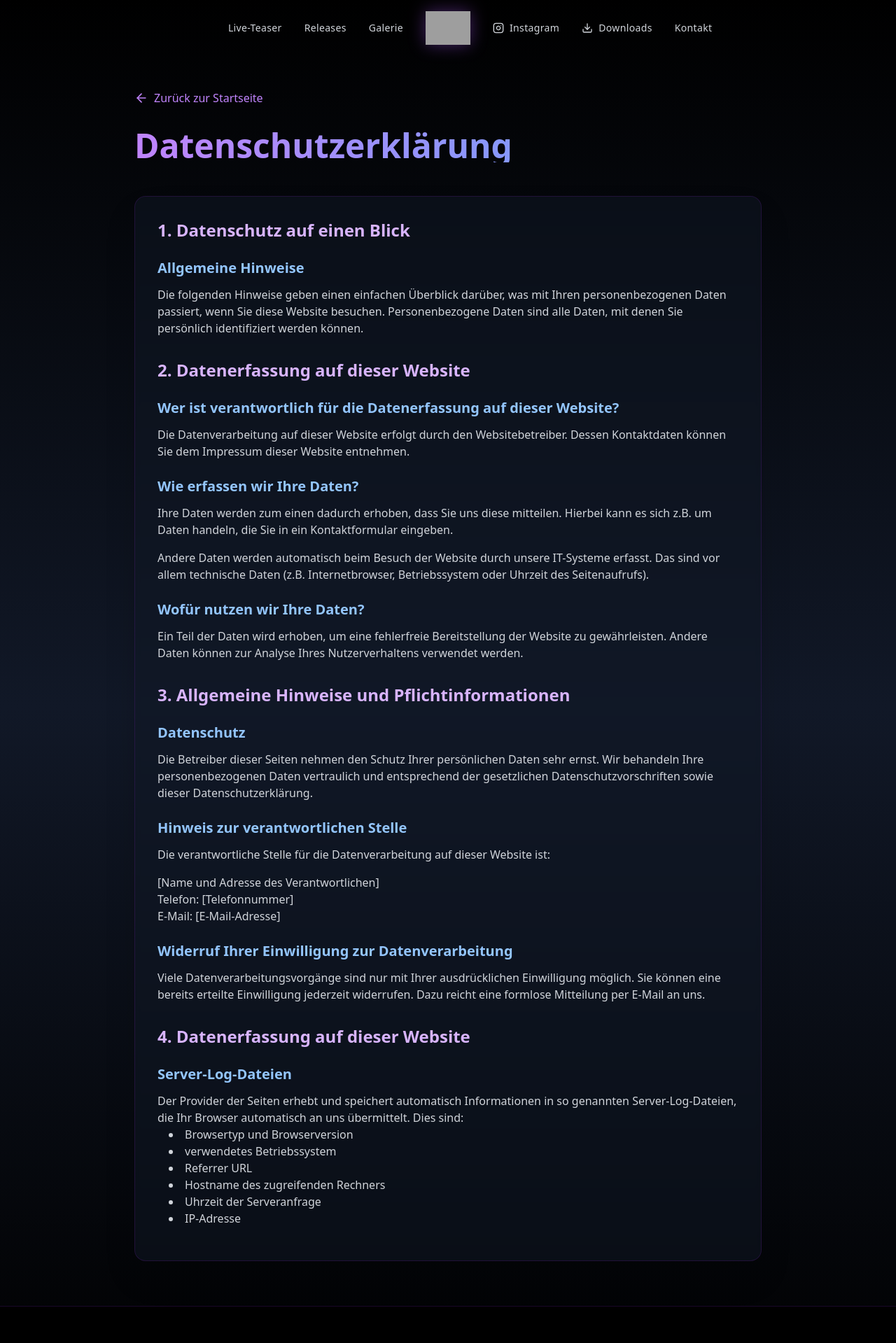
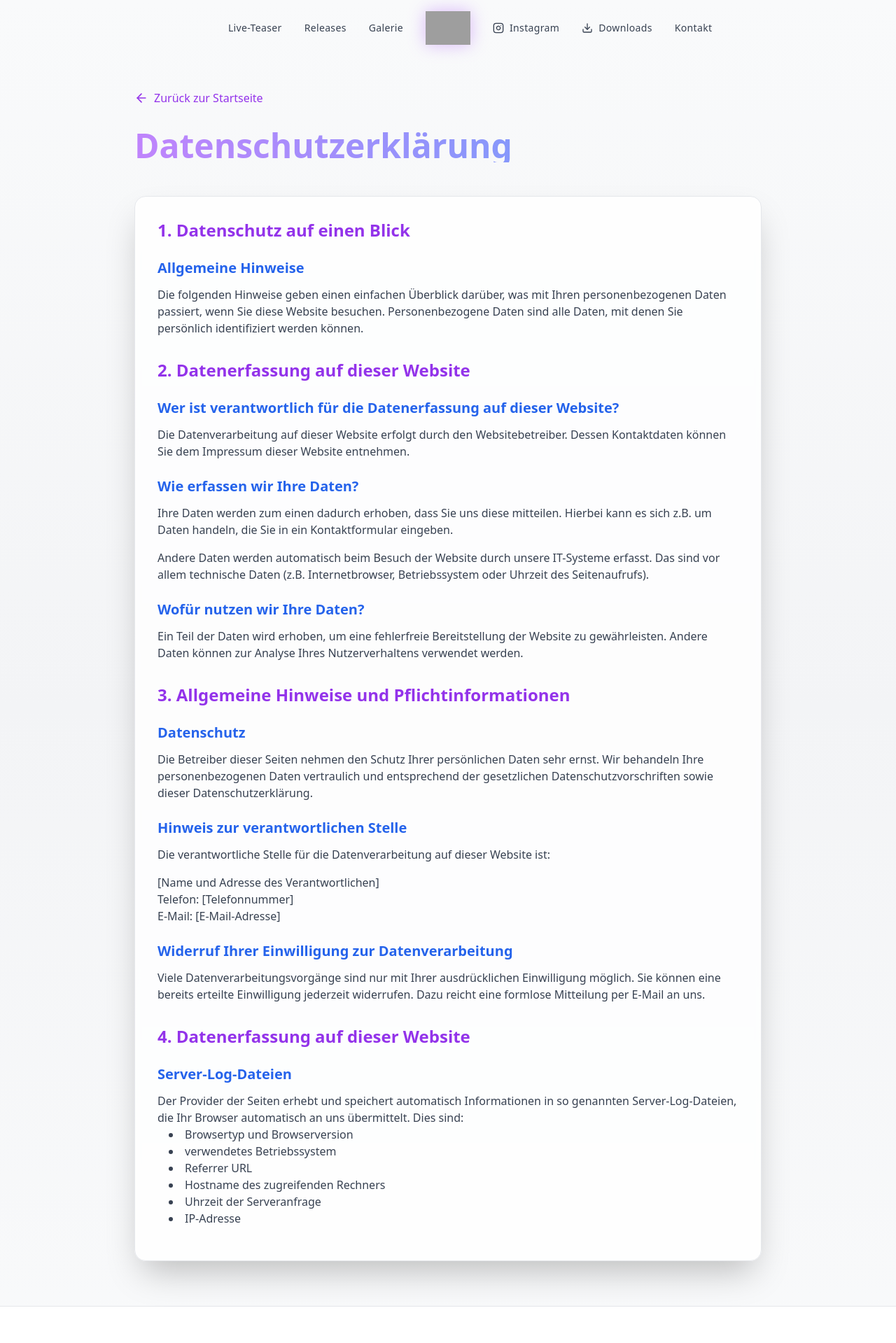
Before and after one commit to TimFr99/TCM2, a React (Vite) app: page /datenschutz in a window 1280 px wide. Shown: the top 1919 px of the page at 70% size. Built offline with nearby package versions, Linux system fonts and the light colour scheme; grey boxes are pictures that could not be loaded.

Commit message:
Apply light theme & optimize video text

```diff
--- a/src/components/GallerySection.tsx
+++ b/src/components/GallerySection.tsx
@@ -2,7 +2,7 @@ import { SITE_DATA } from '../data/constants';
 
 export const GallerySection = () => {
   return (
-    <section id="galerie" className="py-24 px-6 bg-gradient-to-b from-black via-gray-900 to-black">
+    <section id="galerie" className="py-24 px-6 bg-gradient-to-b from-gray-50 via-gray-100 to-gray-50">
       <div className="max-w-7xl mx-auto">
         <h2 className="text-4xl md:text-5xl lg:text-6xl font-bold text-center mb-20 text-transparent bg-clip-text bg-gradient-to-r from-green-400 via-blue-400 to-cyan-400 drop-shadow-[0_0_20px_rgba(34,211,238,0.5)]">
           Galerie
--- a/src/components/Navbar.tsx
+++ b/src/components/Navbar.tsx
@@ -24,7 +24,7 @@ export const Navbar = () => {
     <nav
       className={`fixed top-0 left-0 right-0 z-50 transition-all duration-500 ${
         scrolled
-          ? 'bg-black/80 backdrop-blur-lg shadow-lg shadow-purple-900/20'
+          ? 'bg-white/90 backdrop-blur-lg shadow-lg shadow-gray-200/50'
           : 'bg-transparent'
       }`}
     >
@@ -33,19 +33,19 @@ export const Navbar = () => {
           <div className="flex items-center gap-8 flex-1 justify-end">
             <button
               onClick={() => scrollToSection('live-teaser')}
-              className="text-gray-300 hover:text-purple-400 transition-colors duration-300 text-sm tracking-wide font-light hover:drop-shadow-[0_0_8px_rgba(168,85,247,0.5)]"
+              className="text-gray-700 hover:text-purple-600 transition-colors duration-300 text-sm tracking-wide font-light hover:drop-shadow-[0_0_8px_rgba(168,85,247,0.5)]"
             >
               Live-Teaser
             </button>
             <button
               onClick={() => scrollToSection('releases')}
-              className="text-gray-300 hover:text-purple-400 transition-colors duration-300 text-sm tracking-wide font-light hover:drop-shadow-[0_0_8px_rgba(168,85,247,0.5)]"
+              className="text-gray-700 hover:text-purple-600 transition-colors duration-300 text-sm tracking-wide font-light hover:drop-shadow-[0_0_8px_rgba(168,85,247,0.5)]"
             >
               Releases
             </button>
             <button
               onClick={() => scrollToSection('galerie')}
-              className="text-gray-300 hover:text-purple-400 transition-colors duration-300 text-sm tracking-wide font-light hover:drop-shadow-[0_0_8px_rgba(168,85,247,0.5)]"
+              className="text-gray-700 hover:text-purple-600 transition-colors duration-300 text-sm tracking-wide font-light hover:drop-shadow-[0_0_8px_rgba(168,85,247,0.5)]"
             >
               Galerie
             </button>
@@ -69,7 +69,7 @@ export const Navbar = () => {
               href={SITE_DATA.navbar.instagramUrl}
               target="_blank"
               rel="noopener noreferrer"
-              className="text-gray-300 hover:text-purple-400 transition-colors duration-300 text-sm tracking-wide font-light flex items-center gap-2 hover:drop-shadow-[0_0_8px_rgba(168,85,247,0.5)]"
+              className="text-gray-700 hover:text-purple-600 transition-colors duration-300 text-sm tracking-wide font-light flex items-center gap-2 hover:drop-shadow-[0_0_8px_rgba(168,85,247,0.5)]"
             >
               <Instagram size={16} />
               Instagram
@@ -78,14 +78,14 @@ export const Navbar = () => {
               href={SITE_DATA.navbar.downloadPdfUrl}
               target="_blank"
               rel="noopener noreferrer"
-              className="text-gray-300 hover:text-purple-400 transition-colors duration-300 text-sm tracking-wide font-light flex items-center gap-2 hover:drop-shadow-[0_0_8px_rgba(168,85,247,0.5)]"
+              className="text-gray-700 hover:text-purple-600 transition-colors duration-300 text-sm tracking-wide font-light flex items-center gap-2 hover:drop-shadow-[0_0_8px_rgba(168,85,247,0.5)]"
             >
               <Download size={16} />
               Downloads
             </a>
             <a
               href={`mailto:${SITE_DATA.navbar.contactEmail}`}
-              className="text-gray-300 hover:text-purple-400 transition-colors duration-300 text-sm tracking-wide font-light hover:drop-shadow-[0_0_8px_rgba(168,85,247,0.5)]"
+              className="text-gray-700 hover:text-purple-600 transition-colors duration-300 text-sm tracking-wide font-light hover:drop-shadow-[0_0_8px_rgba(168,85,247,0.5)]"
             >
               Kontakt
             </a>
--- a/src/components/ReleasesSection.tsx
+++ b/src/components/ReleasesSection.tsx
@@ -3,7 +3,7 @@ import { SITE_DATA } from '../data/constants';
 
 export const ReleasesSection = () => {
   return (
-    <section id="releases" className="py-24 px-6 bg-gradient-to-b from-black via-gray-950 to-black">
+    <section id="releases" className="py-24 px-6 bg-gradient-to-b from-gray-50 via-white to-gray-50">
       <div className="max-w-5xl mx-auto">
         <h2 className="text-4xl md:text-5xl lg:text-6xl font-bold text-center mb-20 text-transparent bg-clip-text bg-gradient-to-r from-blue-400 via-purple-400 to-green-400 drop-shadow-[0_0_20px_rgba(168,85,247,0.5)]">
           Releases
--- a/src/index.css
+++ b/src/index.css
@@ -8,7 +8,7 @@
   }
 
   body {
-    @apply bg-black text-white;
+    @apply bg-gray-50 text-gray-900;
   }
 }
 
--- a/src/pages/DatenschutzPage.tsx
+++ b/src/pages/DatenschutzPage.tsx
@@ -5,14 +5,14 @@ import { Footer } from '../components/Footer';
 
 export const DatenschutzPage = () => {
   return (
-    <div className="min-h-screen bg-gradient-to-b from-black via-gray-900 to-black">
+    <div className="min-h-screen bg-gradient-to-b from-gray-50 via-gray-100 to-gray-50">
       <Navbar />
 
       <div className="pt-32 pb-16 px-6">
         <div className="max-w-4xl mx-auto">
           <Link
             to="/"
-            className="inline-flex items-center gap-2 text-purple-400 hover:text-purple-300 transition-colors mb-8"
+            className="inline-flex items-center gap-2 text-purple-600 hover:text-purple-700 transition-colors mb-8"
           >
             <ArrowLeft size={20} />
             Zurück zur Startseite
@@ -22,75 +22,75 @@ export const DatenschutzPage = () => {
             Datenschutzerklärung
           </h1>
 
-          <div className="prose prose-invert max-w-none">
-            <div className="bg-gray-900/50 backdrop-blur-sm rounded-2xl p-8 border border-purple-900/30 shadow-2xl">
-              <h2 className="text-2xl font-bold text-purple-300 mb-4">1. Datenschutz auf einen Blick</h2>
+          <div className="prose max-w-none">
+            <div className="bg-white/80 backdrop-blur-sm rounded-2xl p-8 border border-gray-200 shadow-2xl">
+              <h2 className="text-2xl font-bold text-purple-600 mb-4">1. Datenschutz auf einen Blick</h2>
 
-              <h3 className="text-xl font-semibold text-blue-300 mb-3 mt-6">Allgemeine Hinweise</h3>
-              <p className="text-gray-300 mb-4">
+              <h3 className="text-xl font-semibold text-blue-600 mb-3 mt-6">Allgemeine Hinweise</h3>
+              <p className="text-gray-700 mb-4">
                 Die folgenden Hinweise geben einen einfachen Überblick darüber, was mit Ihren personenbezogenen
                 Daten passiert, wenn Sie diese Website besuchen. Personenbezogene Daten sind alle Daten, mit
                 denen Sie persönlich identifiziert werden können.
               </p>
 
-              <h2 className="text-2xl font-bold text-purple-300 mb-4 mt-8">2. Datenerfassung auf dieser Website</h2>
+              <h2 className="text-2xl font-bold text-purple-600 mb-4 mt-8">2. Datenerfassung auf dieser Website</h2>
 
-              <h3 className="text-xl font-semibold text-blue-300 mb-3 mt-6">Wer ist verantwortlich für die Datenerfassung auf dieser Website?</h3>
-              <p className="text-gray-300 mb-4">
+              <h3 className="text-xl font-semibold text-blue-600 mb-3 mt-6">Wer ist verantwortlich für die Datenerfassung auf dieser Website?</h3>
+              <p className="text-gray-700 mb-4">
                 Die Datenverarbeitung auf dieser Website erfolgt durch den Websitebetreiber. Dessen Kontaktdaten
                 können Sie dem Impressum dieser Website entnehmen.
               </p>
 
-              <h3 className="text-xl font-semibold text-blue-300 mb-3 mt-6">Wie erfassen wir Ihre Daten?</h3>
-              <p className="text-gray-300 mb-4">
+              <h3 className="text-xl font-semibold text-blue-600 mb-3 mt-6">Wie erfassen wir Ihre Daten?</h3>
+              <p className="text-gray-700 mb-4">
                 Ihre Daten werden zum einen dadurch erhoben, dass Sie uns diese mitteilen. Hierbei kann es sich
                 z.B. um Daten handeln, die Sie in ein Kontaktformular eingeben.
               </p>
-              <p className="text-gray-300 mb-4">
+              <p className="text-gray-700 mb-4">
                 Andere Daten werden automatisch beim Besuch der Website durch unsere IT-Systeme erfasst. Das sind
                 vor allem technische Daten (z.B. Internetbrowser, Betriebssystem oder Uhrzeit des Seitenaufrufs).
               </p>
 
-              <h3 className="text-xl font-semibold text-blue-300 mb-3 mt-6">Wofür nutzen wir Ihre Daten?</h3>
-              <p className="text-gray-300 mb-4">
+              <h3 className="text-xl font-semibold text-blue-600 mb-3 mt-6">Wofür nutzen wir Ihre Daten?</h3>
+              <p className="text-gray-700 mb-4">
                 Ein Teil der Daten wird erhoben, um eine fehlerfreie Bereitstellung der Website zu gewährleisten.
                 Andere Daten können zur Analyse Ihres Nutzerverhaltens verwendet werden.
               </p>
 
-              <h2 className="text-2xl font-bold text-purple-300 mb-4 mt-8">3. Allgemeine Hinweise und Pflichtinformationen</h2>
+              <h2 className="text-2xl font-bold text-purple-600 mb-4 mt-8">3. Allgemeine Hinweise und Pflichtinformationen</h2>
 
-              <h3 className="text-xl font-semibold text-blue-300 mb-3 mt-6">Datenschutz</h3>
-              <p className="text-gray-300 mb-4">
+              <h3 className="text-xl font-semibold text-blue-600 mb-3 mt-6">Datenschutz</h3>
+              <p className="text-gray-700 mb-4">
                 Die Betreiber dieser Seiten nehmen den Schutz Ihrer persönlichen Daten sehr ernst. Wir behandeln
                 Ihre personenbezogenen Daten vertraulich und entsprechend der gesetzlichen Datenschutzvorschriften
                 sowie dieser Datenschutzerklärung.
               </p>
 
-              <h3 className="text-xl font-semibold text-blue-300 mb-3 mt-6">Hinweis zur verantwortlichen Stelle</h3>
-              <p className="text-gray-300 mb-4">
+              <h3 className="text-xl font-semibold text-blue-600 mb-3 mt-6">Hinweis zur verantwortlichen Stelle</h3>
+              <p className="text-gray-700 mb-4">
                 Die verantwortliche Stelle für die Datenverarbeitung auf dieser Website ist:
               </p>
-              <p className="text-gray-300 mb-4">
+              <p className="text-gray-700 mb-4">
                 [Name und Adresse des Verantwortlichen]<br />
                 Telefon: [Telefonnummer]<br />
                 E-Mail: [E-Mail-Adresse]
               </p>
 
-              <h3 className="text-xl font-semibold text-blue-300 mb-3 mt-6">Widerruf Ihrer Einwilligung zur Datenverarbeitung</h3>
-              <p className="text-gray-300 mb-4">
+              <h3 className="text-xl font-semibold text-blue-600 mb-3 mt-6">Widerruf Ihrer Einwilligung zur Datenverarbeitung</h3>
+              <p className="text-gray-700 mb-4">
                 Viele Datenverarbeitungsvorgänge sind nur mit Ihrer ausdrücklichen Einwilligung möglich. Sie
                 können eine bereits erteilte Einwilligung jederzeit widerrufen. Dazu reicht eine formlose
                 Mitteilung per E-Mail an uns.
               </p>
 
-              <h2 className="text-2xl font-bold text-purple-300 mb-4 mt-8">4. Datenerfassung auf dieser Website</h2>
+              <h2 className="text-2xl font-bold text-purple-600 mb-4 mt-8">4. Datenerfassung auf dieser Website</h2>
 
-              <h3 className="text-xl font-semibold text-blue-300 mb-3 mt-6">Server-Log-Dateien</h3>
-              <p className="text-gray-300">
+              <h3 className="text-xl font-semibold text-blue-600 mb-3 mt-6">Server-Log-Dateien</h3>
+              <p className="text-gray-700">
                 Der Provider der Seiten erhebt und speichert automatisch Informationen in so genannten
                 Server-Log-Dateien, die Ihr Browser automatisch an uns übermittelt. Dies sind:
               </p>
-              <ul className="list-disc list-inside text-gray-300 mb-4 ml-4">
+              <ul className="list-disc list-inside text-gray-700 mb-4 ml-4">
                 <li>Browsertyp und Browserversion</li>
                 <li>verwendetes Betriebssystem</li>
                 <li>Referrer URL</li>
```
Also changed, not shown: src/components/Footer.tsx (+4 -4 lines), src/components/TeaserSection.tsx (+5 -5 lines), src/pages/ImpressumPage.tsx (+17 -17 lines).
